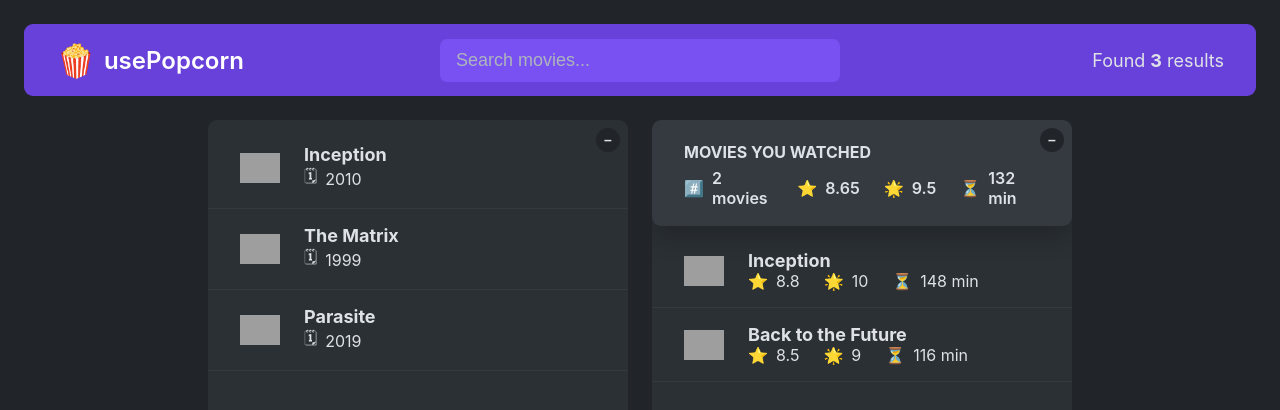
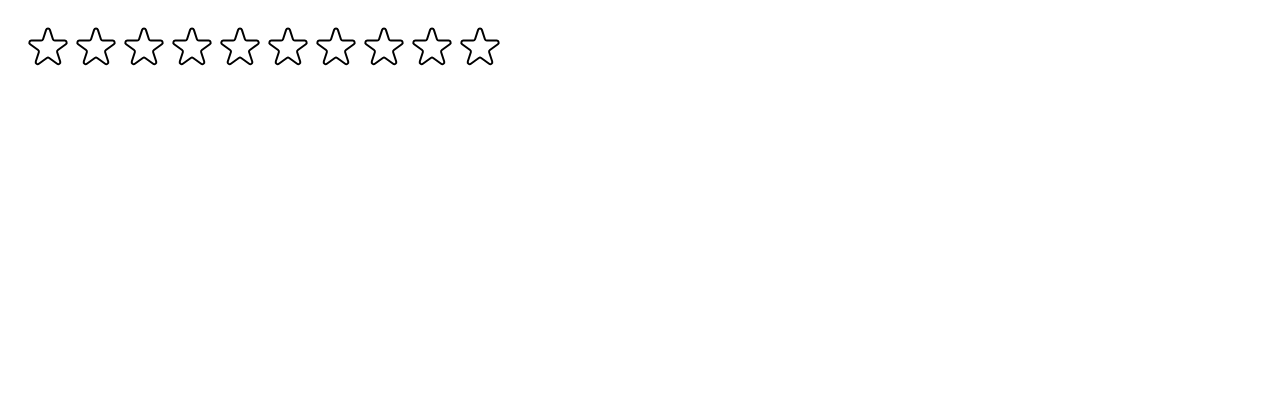
Before and after one commit to stefanmeza94/ultimate-react, a React (Create React App) app in the folder 07-usepopcorn/: page / in a window 1280 px wide. Shown: the top 410 px of the page. Built offline with nearby package versions, Linux system fonts and the light colour scheme; grey boxes are pictures that could not be loaded.

Commit message:
Add info about props as api

```diff
--- a/07-usepopcorn/src/App.js
+++ b/07-usepopcorn/src/App.js
@@ -31,5 +31,3 @@
     </>
   );
 }
-
-// natavi od 115. Building a Reusable Star Rating Component
--- /dev/null
+++ b/07-usepopcorn/src/components/Star.js
@@ -0,0 +1,76 @@
+const starStyle = {
+  width: "48px",
+  height: "48px",
+  display: "block",
+  cursor: "pointer",
+};
+
+export default function Star({ onRate, onHoverIn, onHoverOut, full }) {
+  return (
+    <span
+      role="button"
+      style={starStyle}
+      onClick={onRate}
+      onMouseEnter={onHoverIn}
+      onMouseLeave={onHoverOut}
+    >
+      {full ? (
+        <svg
+          xmlns="http://www.w3.org/2000/svg"
+          viewBox="0 0 20 20"
+          fill="#000"
+          stroke="#000"
+        >
+          <path d="M9.049 2.927c.3-.921 1.603-.921 1.902 0l1.07 3.292a1 1 0 00.95.69h3.462c.969 0 1.371 1.24.588 1.81l-2.8 2.034a1 1 0 00-.364 1.118l1.07 3.292c.3.921-.755 1.688-1.54 1.118l-2.8-2.034a1 1 0 00-1.175 0l-2.8 2.034c-.784.57-1.838-.197-1.539-1.118l1.07-3.292a1 1 0 00-.364-1.118L2.98 8.72c-.783-.57-.38-1.81.588-1.81h3.461a1 1 0 00.951-.69l1.07-3.292z" />
+        </svg>
+      ) : (
+        <svg
+          xmlns="http://www.w3.org/2000/svg"
+          fill="none"
+          viewBox="0 0 24 24"
+          stroke="#000"
+        >
+          <path
+            strokeLinecap="round"
+            strokeLinejoin="round"
+            strokeWidth="{2}"
+            d="M11.049 2.927c.3-.921 1.603-.921 1.902 0l1.519 4.674a1 1 0 00.95.69h4.915c.969 0 1.371 1.24.588 1.81l-3.976 2.888a1 1 0 00-.363 1.118l1.518 4.674c.3.922-.755 1.688-1.538 1.118l-3.976-2.888a1 1 0 00-1.176 0l-3.976 2.888c-.783.57-1.838-.197-1.538-1.118l1.518-4.674a1 1 0 00-.363-1.118l-3.976-2.888c-.784-.57-.38-1.81.588-1.81h4.914a1 1 0 00.951-.69l1.519-4.674z"
+          />
+        </svg>
+      )}
+    </span>
+  );
+}
+
+/*
+FULL STAR
+
+<svg
+  xmlns="http://www.w3.org/2000/svg"
+  viewBox="0 0 20 20"
+  fill="#000"
+  stroke="#000"
+>
+  <path
+    d="M9.049 2.927c.3-.921 1.603-.921 1.902 0l1.07 3.292a1 1 0 00.95.69h3.462c.969 0 1.371 1.24.588 1.81l-2.8 2.034a1 1 0 00-.364 1.118l1.07 3.292c.3.921-.755 1.688-1.54 1.118l-2.8-2.034a1 1 0 00-1.175 0l-2.8 2.034c-.784.57-1.838-.197-1.539-1.118l1.07-3.292a1 1 0 00-.364-1.118L2.98 8.72c-.783-.57-.38-1.81.588-1.81h3.461a1 1 0 00.951-.69l1.07-3.292z"
+  />
+</svg>
+
+
+EMPTY STAR
+
+<svg
+  xmlns="http://www.w3.org/2000/svg"
+  fill="none"
+  viewBox="0 0 24 24"
+  stroke="#000"
+>
+  <path
+    strokeLinecap="round"
+    strokeLinejoin="round"
+    strokeWidth="{2}"
+    d="M11.049 2.927c.3-.921 1.603-.921 1.902 0l1.519 4.674a1 1 0 00.95.69h4.915c.969 0 1.371 1.24.588 1.81l-3.976 2.888a1 1 0 00-.363 1.118l1.518 4.674c.3.922-.755 1.688-1.538 1.118l-3.976-2.888a1 1 0 00-1.176 0l-3.976 2.888c-.783.57-1.838-.197-1.538-1.118l1.518-4.674a1 1 0 00-.363-1.118l-3.976-2.888c-.784-.57-.38-1.81.588-1.81h4.914a1 1 0 00.951-.69l1.519-4.674z"
+  />
+</svg>
+
+*/
--- /dev/null
+++ b/07-usepopcorn/src/components/StarRating.js
@@ -0,0 +1,47 @@
+import { useState } from "react";
+import Star from "./Star";
+
+const containerStyle = {
+  display: "flex",
+  alignItems: "center",
+  gap: "16px",
+};
+
+const starContainerStyle = {
+  display: "flex",
+};
+
+const textStyle = {
+  lineHeight: "1",
+  margin: "0",
+  color: "#000",
+  fontSize: "22px",
+};
+
+export default function StarRating({ maxRating = 5 }) {
+  const [rating, setRating] = useState(0);
+  const [tempRating, setTempRating] = useState(0);
+
+  function handleRating(rating) {
+    setRating(rating);
+  }
+
+  return (
+    <div style={containerStyle}>
+      <div style={starContainerStyle}>
+        {Array.from({ length: maxRating }, (_, i) => (
+          <Star
+            key={i}
+            onRate={() => handleRating(i + 1)}
+            onHoverIn={() => setTempRating(i + 1)}
+            onHoverOut={() => setTempRating(0)}
+            full={tempRating ? tempRating >= i + 1 : rating >= i + 1}
+          />
+        ))}
+      </div>
+      <p style={textStyle}>{tempRating || rating || ""}</p>
+    </div>
+  );
+}
+
+// 119. Improving Reusability With Props
--- a/07-usepopcorn/src/index.css
+++ b/07-usepopcorn/src/index.css
@@ -25,7 +25,7 @@
     Ubuntu, Cantarell, "Open Sans", "Helvetica Neue", sans-serif;
 
   color: var(--color-text);
-  background-color: var(--color-background-900);
+  /* background-color: var(--color-background-900); */
   padding: 2.4rem;
 }
 
@@ -346,36 +346,3 @@
 FONT SIZE SYSTEM (px)
 10 / 12 / 14 / 16 / 18 / 20 / 24 / 30 / 36 / 44 /52 / 62 / 74 / 86 / 98
 */
-
-/*
-FULL STAR
-
-<svg
-  xmlns="http://www.w3.org/2000/svg"
-  viewBox="0 0 20 20"
-  fill="#000"
-  stroke="#000"
->
-  <path
-    d="M9.049 2.927c.3-.921 1.603-.921 1.902 0l1.07 3.292a1 1 0 00.95.69h3.462c.969 0 1.371 1.24.588 1.81l-2.8 2.034a1 1 0 00-.364 1.118l1.07 3.292c.3.921-.755 1.688-1.54 1.118l-2.8-2.034a1 1 0 00-1.175 0l-2.8 2.034c-.784.57-1.838-.197-1.539-1.118l1.07-3.292a1 1 0 00-.364-1.118L2.98 8.72c-.783-.57-.38-1.81.588-1.81h3.461a1 1 0 00.951-.69l1.07-3.292z"
-  />
-</svg>
-
-
-EMPTY STAR
-
-<svg
-  xmlns="http://www.w3.org/2000/svg"
-  fill="none"
-  viewBox="0 0 24 24"
-  stroke="#000"
->
-  <path
-    strokeLinecap="round"
-    strokeLinejoin="round"
-    strokeWidth="{2}"
-    d="M11.049 2.927c.3-.921 1.603-.921 1.902 0l1.519 4.674a1 1 0 00.95.69h4.915c.969 0 1.371 1.24.588 1.81l-3.976 2.888a1 1 0 00-.363 1.118l1.518 4.674c.3.922-.755 1.688-1.538 1.118l-3.976-2.888a1 1 0 00-1.176 0l-3.976 2.888c-.783.57-1.838-.197-1.538-1.118l1.518-4.674a1 1 0 00-.363-1.118l-3.976-2.888c-.784-.57-.38-1.81.588-1.81h4.914a1 1 0 00.951-.69l1.519-4.674z"
-  />
-</svg>
-
-*/
--- a/07-usepopcorn/src/index.js
+++ b/07-usepopcorn/src/index.js
@@ -1,11 +1,13 @@
-import React from 'react';
-import ReactDOM from 'react-dom/client';
-import './index.css';
-import App from './App';
+import React from "react";
+import ReactDOM from "react-dom/client";
+import "./index.css";
+import App from "./App";
+import StarRating from "./components/StarRating";
 
-const root = ReactDOM.createRoot(document.getElementById('root'));
+const root = ReactDOM.createRoot(document.getElementById("root"));
 root.render(
   <React.StrictMode>
-    <App />
+    {/* <App /> */}
+    <StarRating maxRating={10} />
   </React.StrictMode>
 );
```
